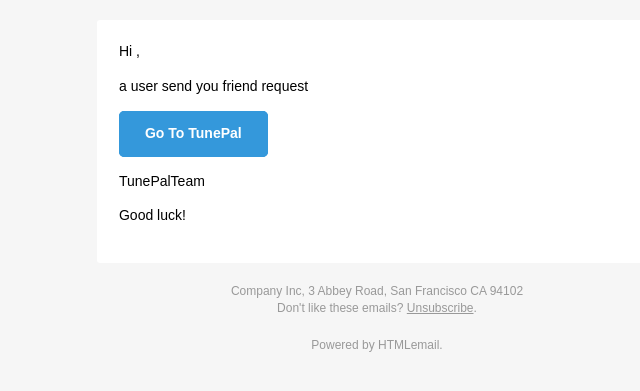
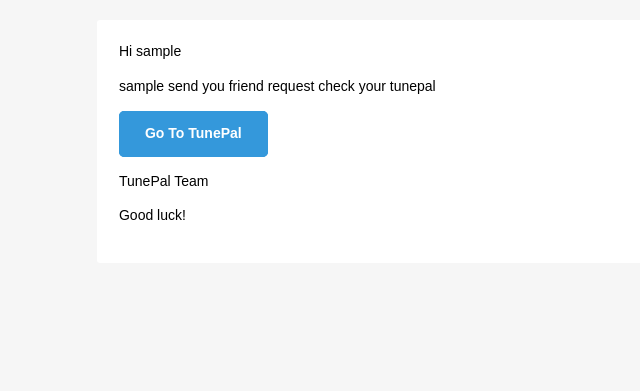
Before and after one commit to Cypherspark/TunePal, a Django app: template music/templates/friend.html in a window 1280 px wide. Shown: the top 391 px of the page, without its empty margins (263-903 px from the left). Run offline with Django 3.2, Linux system fonts and the light colour scheme; the template is opened without the code that fills it: most values are stand-ins (such as "Sample title", 1, 10 or a date in 2020).

Commit message:
change template

```diff
--- a/music/templates/friend.html
+++ b/music/templates/friend.html
@@ -85,7 +85,7 @@
         line-height: inherit;
       }
       .btn-primary table td:hover {
-        background-color: #34495e !important;
+        background-color: #8000ff !important;
       }
       .btn-primary a:hover {
         background-color: #34495e !important;
@@ -111,8 +111,8 @@
                   <table border="0" cellpadding="0" cellspacing="0" style="border-collapse: separate; mso-table-lspace: 0pt; mso-table-rspace: 0pt; width: 100%;">
                     <tr>
                       <td style="font-family: sans-serif; font-size: 14px; vertical-align: top;">
-                        <p style="font-family: sans-serif; font-size: 14px; font-weight: normal; margin: 0; Margin-bottom: 15px;">Hi ,</p>
-                        <p style="font-family: sans-serif; font-size: 14px; font-weight: normal; margin: 0; Margin-bottom: 15px;">a user send you friend request </p>
+                        <p style="font-family: sans-serif; font-size: 14px; font-weight: normal; margin: 0; Margin-bottom: 15px;">Hi {{usernameofn_f}}</p>
+                        <p style="font-family: sans-serif; font-size: 14px; font-weight: normal; margin: 0; Margin-bottom: 15px;">{{usernameofowner}} send you friend request check your tunepal</p>
                         <table border="0" cellpadding="0" cellspacing="0" class="btn btn-primary" style="border-collapse: separate; mso-table-lspace: 0pt; mso-table-rspace: 0pt; width: 100%; box-sizing: border-box;">
                           <tbody>
                             <tr>
@@ -120,7 +120,7 @@
                                 <table border="0" cellpadding="0" cellspacing="0" style="border-collapse: separate; mso-table-lspace: 0pt; mso-table-rspace: 0pt; width: auto;">
                                   <tbody>
                                     <tr>
-                                      <td style="font-family: sans-serif; font-size: 14px; vertical-align: top; background-color: #3498db; border-radius: 5px; text-align: center;"> <a href="http://htmlemail.io" target="_blank" style="display: inline-block; color: #ffffff; background-color: #3498db; border: solid 1px #3498db; border-radius: 5px; box-sizing: border-box; cursor: pointer; text-decoration: none; font-size: 14px; font-weight: bold; margin: 0; padding: 12px 25px; text-transform: capitalize; border-color: #3498db;">Go to TunePal</a> </td>
+                                      <td style="font-family: sans-serif; font-size: 14px; vertical-align: top; background-color: #3498db; border-radius: 5px; text-align: center;"> <a href="http://185.97.119.64:3000/" target="_blank" style="display: inline-block; color: #ffffff; background-color: #3498db; border: solid 1px #3498db; border-radius: 5px; box-sizing: border-box; cursor: pointer; text-decoration: none; font-size: 14px; font-weight: bold; margin: 0; padding: 12px 25px; text-transform: capitalize; border-color: #3498db;">Go to TunePal</a> </td>
                                     </tr>
                                   </tbody>
                                 </table>
@@ -128,7 +128,7 @@
                             </tr>
                           </tbody>
                         </table>
-                        <p style="font-family: sans-serif; font-size: 14px; font-weight: normal; margin: 0; Margin-bottom: 15px;">TunePalTeam</p>
+                        <p style="font-family: sans-serif; font-size: 14px; font-weight: normal; margin: 0; Margin-bottom: 15px;">TunePal Team</p>
                         <p style="font-family: sans-serif; font-size: 14px; font-weight: normal; margin: 0; Margin-bottom: 15px;">Good luck!</p>
                       </td>
                     </tr>
@@ -142,17 +142,7 @@
             <!-- START FOOTER -->
             <div class="footer" style="clear: both; Margin-top: 10px; text-align: center; width: 100%;">
               <table border="0" cellpadding="0" cellspacing="0" style="border-collapse: separate; mso-table-lspace: 0pt; mso-table-rspace: 0pt; width: 100%;">
-                <tr>
-                  <td class="content-block" style="font-family: sans-serif; vertical-align: top; padding-bottom: 10px; padding-top: 10px; font-size: 12px; color: #999999; text-align: center;">
-                    <span class="apple-link" style="color: #999999; font-size: 12px; text-align: center;">Company Inc, 3 Abbey Road, San Francisco CA 94102</span>
-                    <br> Don't like these emails? <a href="http://i.imgur.com/CScmqnj.gif" style="text-decoration: underline; color: #999999; font-size: 12px; text-align: center;">Unsubscribe</a>.
-                  </td>
-                </tr>
-                <tr>
-                  <td class="content-block powered-by" style="font-family: sans-serif; vertical-align: top; padding-bottom: 10px; padding-top: 10px; font-size: 12px; color: #999999; text-align: center;">
-                    Powered by <a href="http://htmlemail.io" style="color: #999999; font-size: 12px; text-align: center; text-decoration: none;">HTMLemail</a>.
-                  </td>
-                </tr>
+
               </table>
             </div>
             <!-- END FOOTER -->
```
